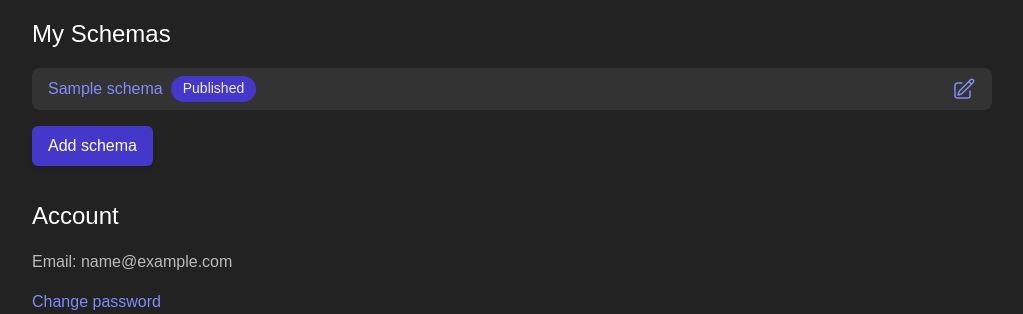
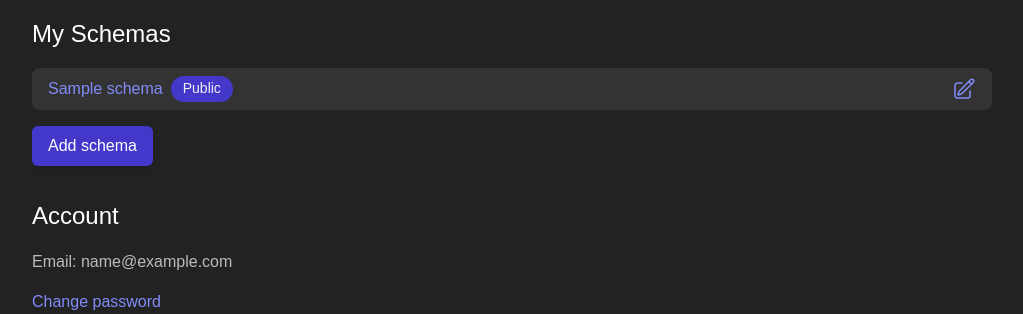
Before and after one commit to dtinit/schemaindex, a Django app: page /account/profile/ in a window 1280 px wide. Shown: the part 57-371 px from the top of the page, without its empty margins (128-1151 px from the left). Run offline with Django 5.2, Linux system fonts and the light colour scheme; the first user in the database is signed in; tables that the repository leaves empty hold one stand-in row (Sample ...); some libraries are stand-ins or nearby versions.

Commit message:
Change 'Published' status to 'Public'

```diff
--- a/core/templates/account/profile.html
+++ b/core/templates/account/profile.html
@@ -15,7 +15,7 @@ Account
           <a href="{% url 'schema_detail' schema_id=schema.id %}">{{schema.name}}</a>
           {% if schema.published_at %}
           <div class="visibility-badge visibility-badge--published">
-          Published
+          Public
           </div>
           {% else %}
           <div class="visibility-badge visibility-badge--unpublished">
```
